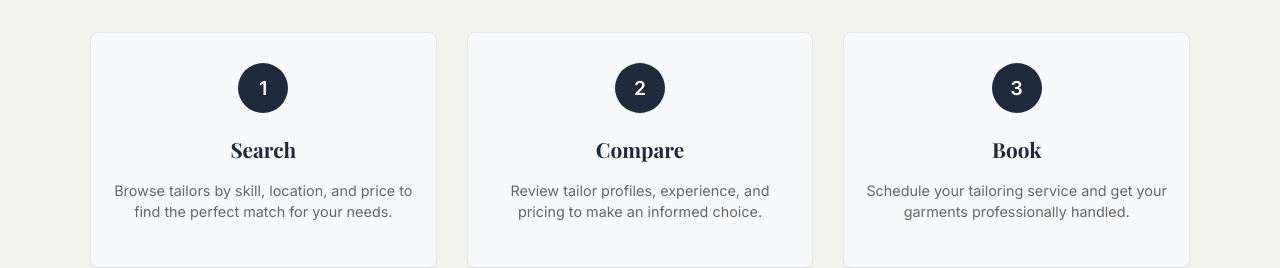
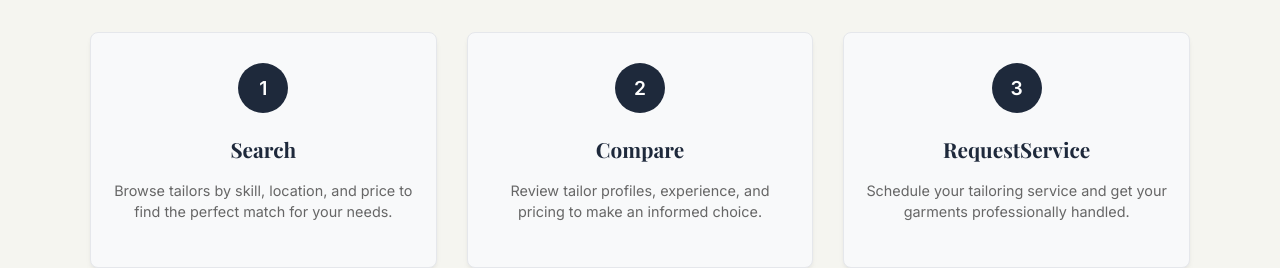
Before and after one commit to alishbahbsse4658-alt/GetStitched, a React (Vite) app: page /about in a window 1280 px wide. Shown: the part 1560-1828 px from the top of the page. Built offline with nearby package versions, Linux system fonts and the light colour scheme; a web font is replaced by a local one.

Commit message:
all ready

```diff
--- a/src/pages/About.jsx
+++ b/src/pages/About.jsx
@@ -191,7 +191,7 @@ const About = () => {
           {/* Step 3 */}
           <div className="card" style={{ padding: '30px 20px' }}>
             <div style={styles.stepCircle}>3</div>
-            <h3 style={styles.cardHeading}>Book</h3>
+            <h3 style={styles.cardHeading}>RequestService</h3>
             <p style={{ fontSize: '0.9rem', color: '#666' }}>
               Schedule your tailoring service and get your garments professionally handled.
             </p>
```
Also changed, not shown: 1 other file (tests, documents, lock files or other folders).
